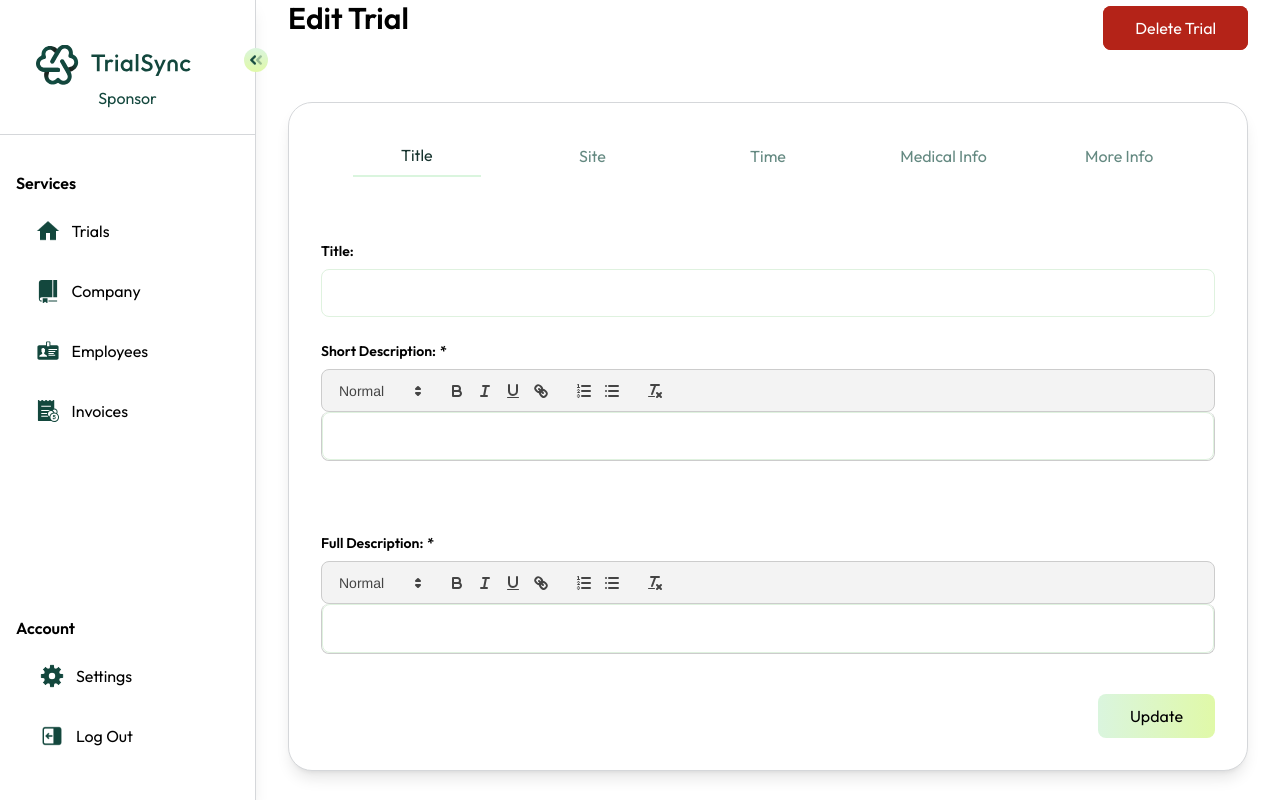
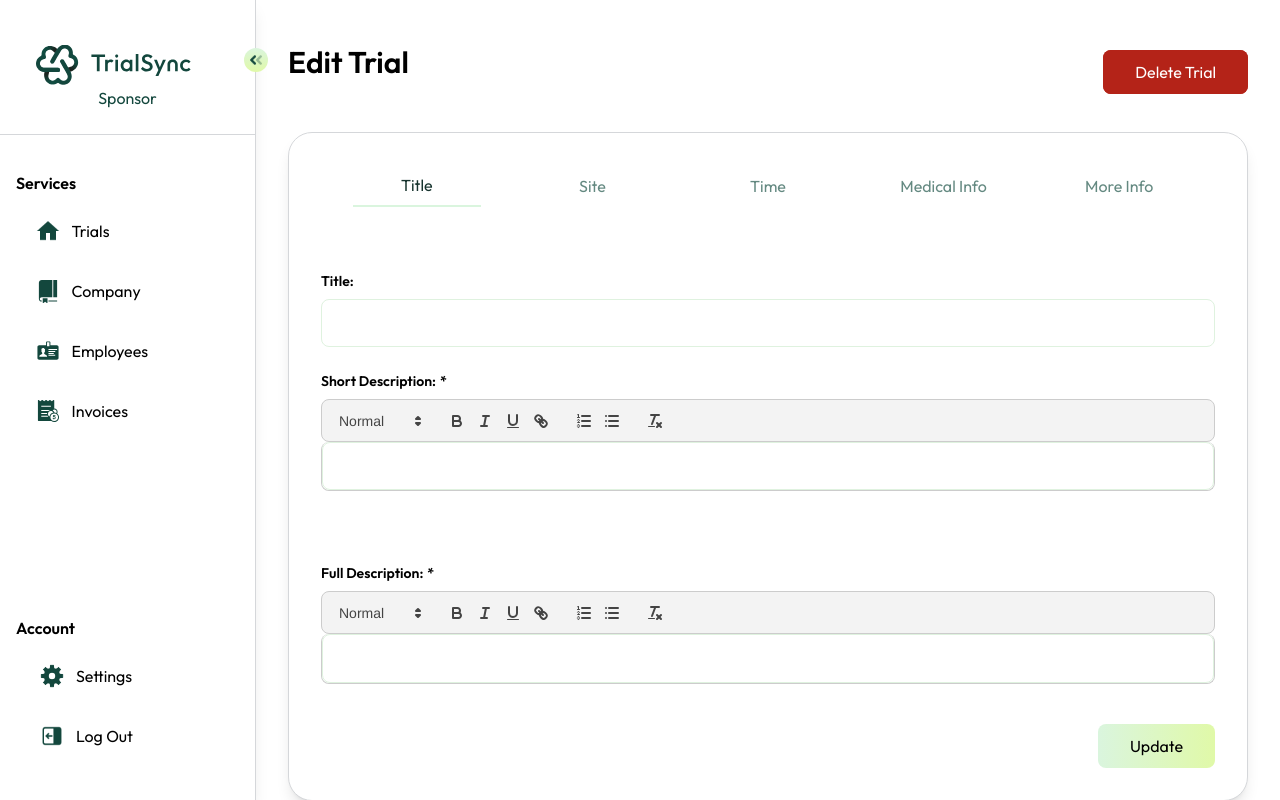
Before and after one commit to arash8877/next.js-full-stack-app, a Next.js app: page /trials/1/edit in a window 1280 px wide. Built offline with nearby package versions, Linux system fonts and the light colour scheme.

Commit message:
fixed style

```diff
--- a/src/app/trials/[id]/edit/page.tsx
+++ b/src/app/trials/[id]/edit/page.tsx
@@ -91,8 +91,8 @@ export default function EditTrialPage({ params }: Props) {
   //------------------------------- JSX ----------------------------------------------
   return (
     <SidebarLayout>
-      <div className="flex flex-col justify-between gap-3 md:flex-row lg:gap-4 mb-8">
-        <h1 className="text-2xl font-semibold sm:text-3xl md:mb-[34px]">
+      <div className="flex flex-col justify-between gap-3 mb-4 sm:mb-0 md:flex-row lg:gap-4 sm:sticky top-0 bg-white sm:pt-11">
+        <h1 className="text-2xl font-semibold sm:text-3xl sm:mb-[52px]">
           {l("settings.title") || "Edit Trial"}
         </h1>
         <div className="md:flex gap-4 py-[6px] justify-between h-[56px] md:col-span-2 md:col-start-3">
@@ -177,9 +177,7 @@ export default function EditTrialPage({ params }: Props) {
         <div>
           <div>
             {tabs.map((tab) => (
-              <div key={tab.id}>
-                {currentTab === tab.id && tab.content}
-              </div>
+              <div key={tab.id}>{currentTab === tab.id && tab.content}</div>
             ))}
           </div>
         </div>
--- a/src/app/trials/[id]/page.tsx
+++ b/src/app/trials/[id]/page.tsx
@@ -12,6 +12,8 @@ type SingleTrialPageProps = {
   params: { id: string };
 };
 
+
+//------------------------------------ main function -----------------------------------
 export default function SingleTrialPage({ params }: SingleTrialPageProps) {
   const [previewKey, setPreviewKey] = useState("");
   const { trialData } = useGetSingleTrialInfo(params.id);
@@ -57,6 +59,8 @@ console.log("trialData:", trialData);
 
   console.log("previewKey:", previewKey);
 
+
+  //------------------------------- JSX -----------------------------------
   return (
     <SidebarLayout>
       <div>
```
